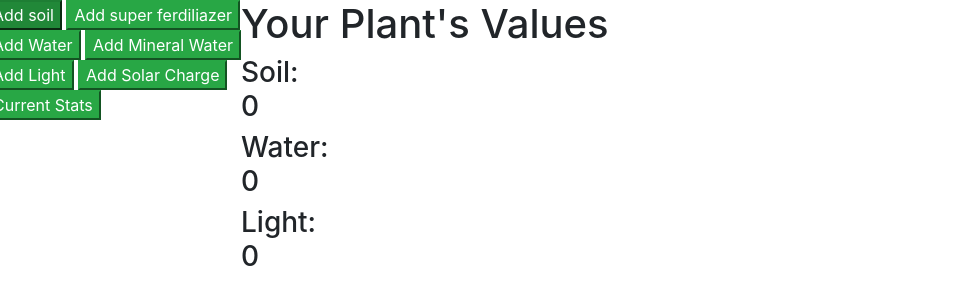
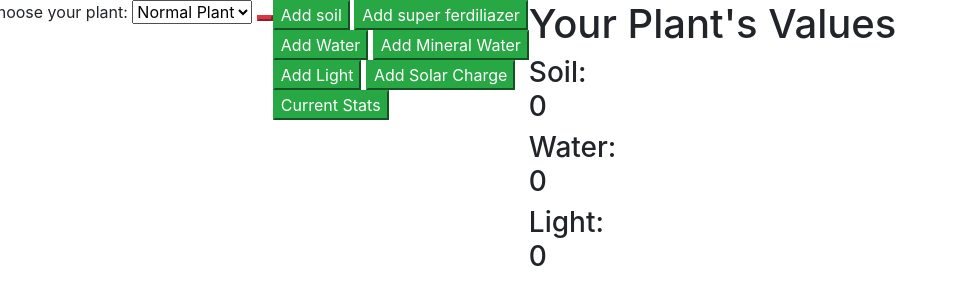
Before and after one commit to CommaderDavid/PowerPlant.Solution, a website built with webpack: page src/index.html in a window 1280 px wide. Shown: the whole page, without its empty margins (0-958 px from the left). Built offline with nearby package versions, Linux system fonts and the light colour scheme.

Commit message:
Add form for selecting plants.

```diff
--- a/src/index.html
+++ b/src/index.html
@@ -12,10 +12,16 @@
     <div class="row">
         <div class="column">
             <form id="plantSelection">
-                <label for="plants"></label>
+                <label for="plants">Choose your plant:</label>
+                <select name="plants" id="plants">
+                    <option value="normal">Normal Plant</option>
+                    <option value="super">Super Plant</option>
+                    <option value="posion">Posion Plant</option>
+                </select>
+                <button class="btn-danger" type="submit"></button>
             </form>
         </div>
-        <div class="column">
+        <div class="column" id="game">
             <div class="grow-buttons">
                 <button class="btn-success" id="feed">Add soil</button>
                 <button class="btn-success" id="blueFeed">Add super ferdiliazer</button>
@@ -29,7 +35,7 @@
                 <button class="btn-success" id="show-state">Current Stats</button>
             </div>
         </div>
-        <div class="column">
+        <div class="column" id="score">
             <div class="states">
                 <h1>Your Plant's Values</h1>
                 <h3>Soil: <div id="soil-value">0</div>
```
